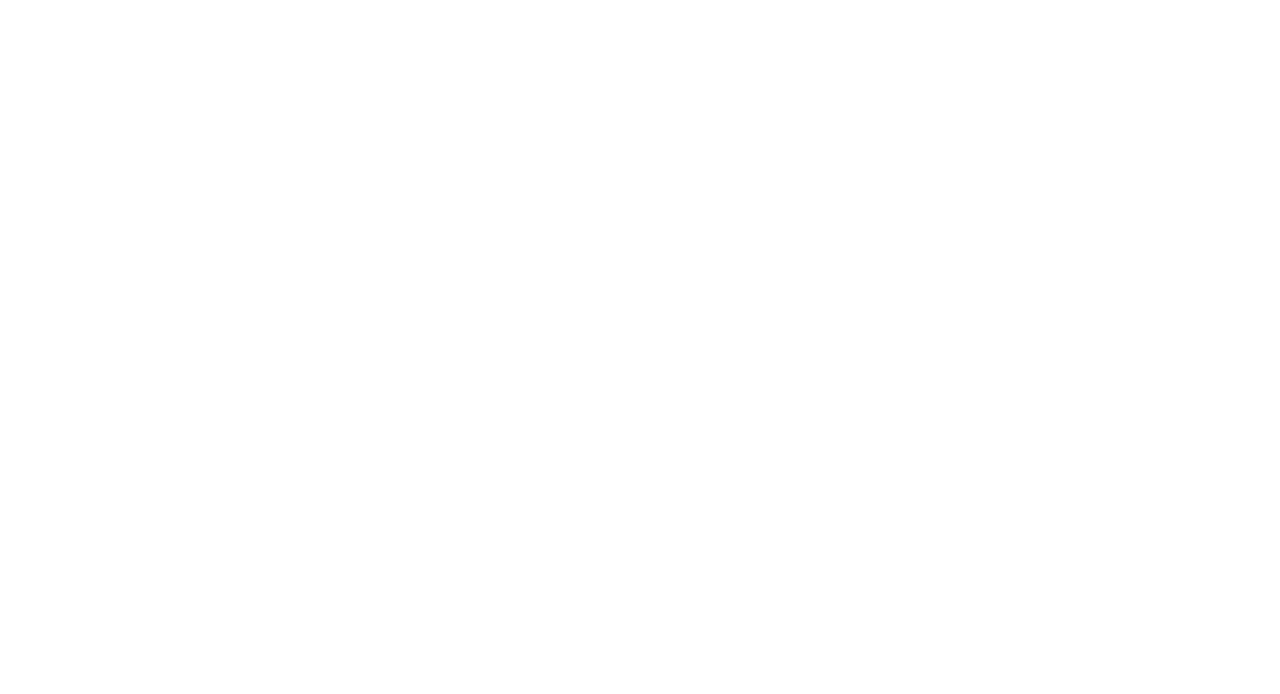
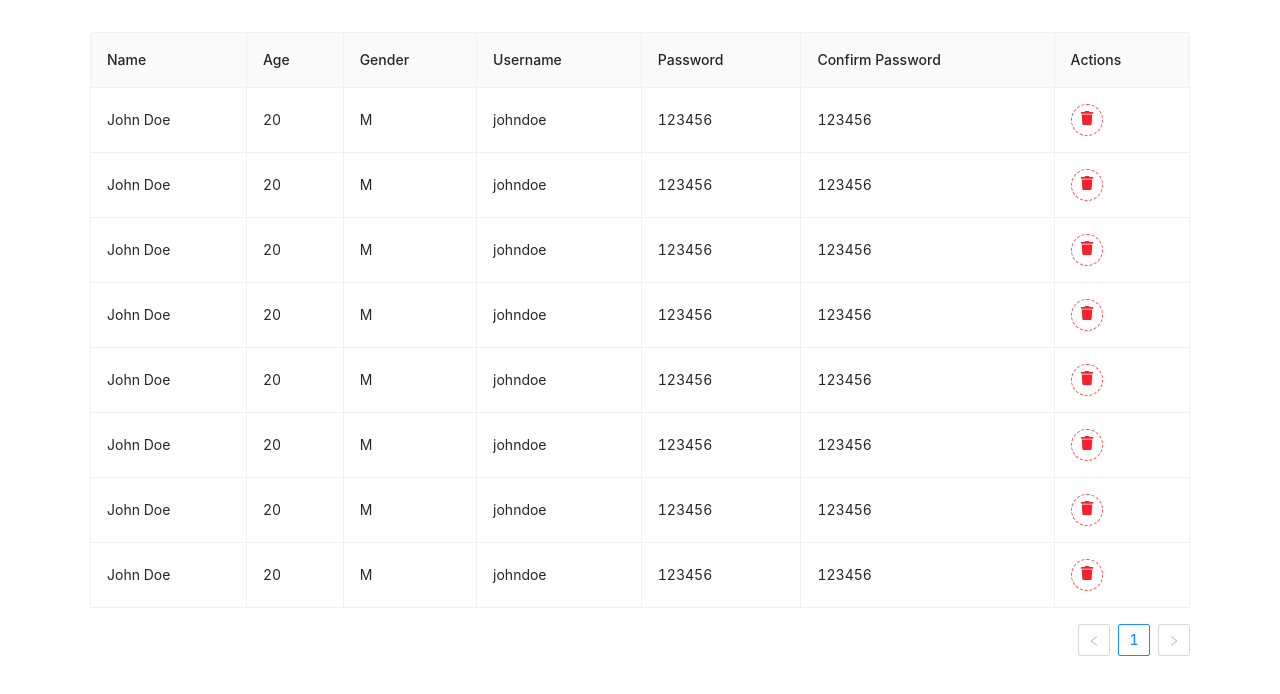
Before and after one commit to Lokecross/flexge-react-test, a React (Create React App) app: page / in a window 1280 px wide. Shown: the top 694 px of the page. Built offline with nearby package versions, Linux system fonts and the light colour scheme; data requests are answered from the project's data file.

Commit message:
feat: delete user

```diff
--- a/api/db.json
+++ b/api/db.json
@@ -2,12 +2,75 @@
   "users": [
     {
       "name": "John Doe",
-      "age": "22",
+      "age": "20",
       "gender": "M",
       "username": "johndoe",
       "password": "123456",
       "confirmPassword": "123456",
-      "id": 1
+      "id": 19
+    },
+    {
+      "name": "John Doe",
+      "age": "20",
+      "gender": "M",
+      "username": "johndoe",
+      "password": "123456",
+      "confirmPassword": "123456",
+      "id": 21
+    },
+    {
+      "name": "John Doe",
+      "age": "20",
+      "gender": "M",
+      "username": "johndoe",
+      "password": "123456",
+      "confirmPassword": "123456",
+      "id": 22
+    },
+    {
+      "name": "John Doe",
+      "age": "20",
+      "gender": "M",
+      "username": "johndoe",
+      "password": "123456",
+      "confirmPassword": "123456",
+      "id": 23
+    },
+    {
+      "name": "John Doe",
+      "age": "20",
+      "gender": "M",
+      "username": "johndoe",
+      "password": "123456",
+      "confirmPassword": "123456",
+      "id": 24
+    },
+    {
+      "name": "John Doe",
+      "age": "20",
+      "gender": "M",
+      "username": "johndoe",
+      "password": "123456",
+      "confirmPassword": "123456",
+      "id": 25
+    },
+    {
+      "name": "John Doe",
+      "age": "20",
+      "gender": "M",
+      "username": "johndoe",
+      "password": "123456",
+      "confirmPassword": "123456",
+      "id": 26
+    },
+    {
+      "name": "John Doe",
+      "age": "20",
+      "gender": "M",
+      "username": "johndoe",
+      "password": "123456",
+      "confirmPassword": "123456",
+      "id": 27
     }
   ]
 }
--- a/package.json
+++ b/package.json
@@ -3,6 +3,7 @@
   "version": "0.1.0",
   "private": true,
   "dependencies": {
+    "@ant-design/colors": "^6.0.0",
     "@testing-library/jest-dom": "^5.11.4",
     "@testing-library/react": "^11.1.0",
     "@testing-library/user-event": "^12.1.10",
@@ -15,6 +16,7 @@
     "json-server": "^0.16.3",
     "react": "^17.0.1",
     "react-dom": "^17.0.1",
+    "react-icons": "^4.2.0",
     "react-query": "^3.12.0",
     "react-scripts": "4.0.3",
     "styled-components": "^5.2.1",
@@ -41,6 +43,7 @@
     ]
   },
   "devDependencies": {
+    "@ant-design/icons": "^4.5.0",
     "@types/antd": "^1.0.0",
     "@types/styled-components": "^5.1.7",
     "@typescript-eslint/eslint-plugin": "^4.16.1",
--- a/src/App.tsx
+++ b/src/App.tsx
@@ -4,7 +4,7 @@ import { QueryClient, QueryClientProvider } from 'react-query';
 
 import Home from 'pages/Home';
 
-export const queryClient = new QueryClient();
+const queryClient = new QueryClient();
 
 const App = () => {
   return (
--- /dev/null
+++ b/src/pages/Home/components/Body/index.tsx
@@ -0,0 +1,106 @@
+import { useState } from 'react';
+
+import { Button, Table, Tooltip, TableColumnProps } from 'antd';
+
+import { useMutation, useQuery, useQueryClient } from 'react-query';
+
+import { red } from '@ant-design/colors';
+
+import { FaTrash } from 'react-icons/fa';
+
+import { deleteUser, getUsers } from 'queries/users';
+
+import { Container } from './styles';
+
+interface IQuery {
+  id: number;
+  name: string;
+  age: string;
+  gender: string;
+  username: string;
+  password: string;
+  confirmPassword: string;
+}
+
+const Body = () => {
+  const [loading, setLoading] = useState<boolean>(false);
+
+  const queryClient = useQueryClient();
+
+  const mutation = useMutation(deleteUser, {
+    onSuccess: () => {
+      setLoading(false);
+      queryClient.invalidateQueries('users');
+    },
+  });
+
+  const columns: TableColumnProps<IQuery>[] = [
+    {
+      title: 'Name',
+      dataIndex: 'name',
+      key: 'name',
+    },
+    {
+      title: 'Age',
+      dataIndex: 'age',
+      key: 'age',
+    },
+    {
+      title: 'Gender',
+      dataIndex: 'gender',
+      key: 'gender',
+    },
+    {
+      title: 'Username',
+      dataIndex: 'username',
+      key: 'username',
+    },
+    {
+      title: 'Password',
+      dataIndex: 'password',
+      key: 'password',
+    },
+    {
+      title: 'Confirm Password',
+      dataIndex: 'confirmPassword',
+      key: 'confirmPassword',
+    },
+    {
+      title: 'Actions',
+      dataIndex: 'actions',
+      key: 'actions',
+      render: (_, record) => (
+        <Tooltip title="Delete">
+          <Button
+            danger
+            type="dashed"
+            shape="circle"
+            icon={<FaTrash color={red.primary} size={14} />}
+            onClick={() => {
+              setLoading(true);
+              mutation.mutate(record.id);
+            }}
+          />
+        </Tooltip>
+      ),
+    },
+  ];
+
+  const { isLoading, error, data } = useQuery<IQuery[], any>('users', getUsers);
+
+  if (isLoading) {
+    return <div />;
+  }
+
+  if (error) {
+    return <div />;
+  }
+
+  return (
+    <Container>
+      <Table bordered dataSource={data} columns={columns} loading={loading} />
+    </Container>
+  );
+};
+
+export default Body;
--- /dev/null
+++ b/src/pages/Home/components/Body/styles.ts
@@ -0,0 +1,6 @@
+import styled from 'styled-components';
+
+export const Container = styled.div`
+  width: 100%;
+  max-width: 1100px;
+`;
--- a/src/pages/Home/index.tsx
+++ b/src/pages/Home/index.tsx
@@ -1,7 +1,13 @@
+import Body from './components/Body';
+
 import { Container } from './styles';
 
 const Home = () => {
-  return <Container />;
+  return (
+    <Container>
+      <Body />
+    </Container>
+  );
 };
 
 export default Home;
--- a/src/pages/Home/styles.ts
+++ b/src/pages/Home/styles.ts
@@ -1,3 +1,8 @@
 import styled from 'styled-components';
 
-export const Container = styled.div``;
+export const Container = styled.div`
+  padding: 32px;
+  display: flex;
+  flex-direction: column;
+  align-items: center;
+`;
--- a/src/shared/queries/users.ts
+++ b/src/shared/queries/users.ts
@@ -29,7 +29,7 @@ const editUser = async (id: string, userData: IUser) => {
   await api.put(`/users/${id}`, userData);
 };
 
-const deleteUser = async (id: string) => {
+const deleteUser = async (id: number) => {
   await api.delete(`/users/${id}`);
 };
 
```
Also changed, not shown: .eslintrc.json, 1 other file (tests, documents, lock files or other folders).
